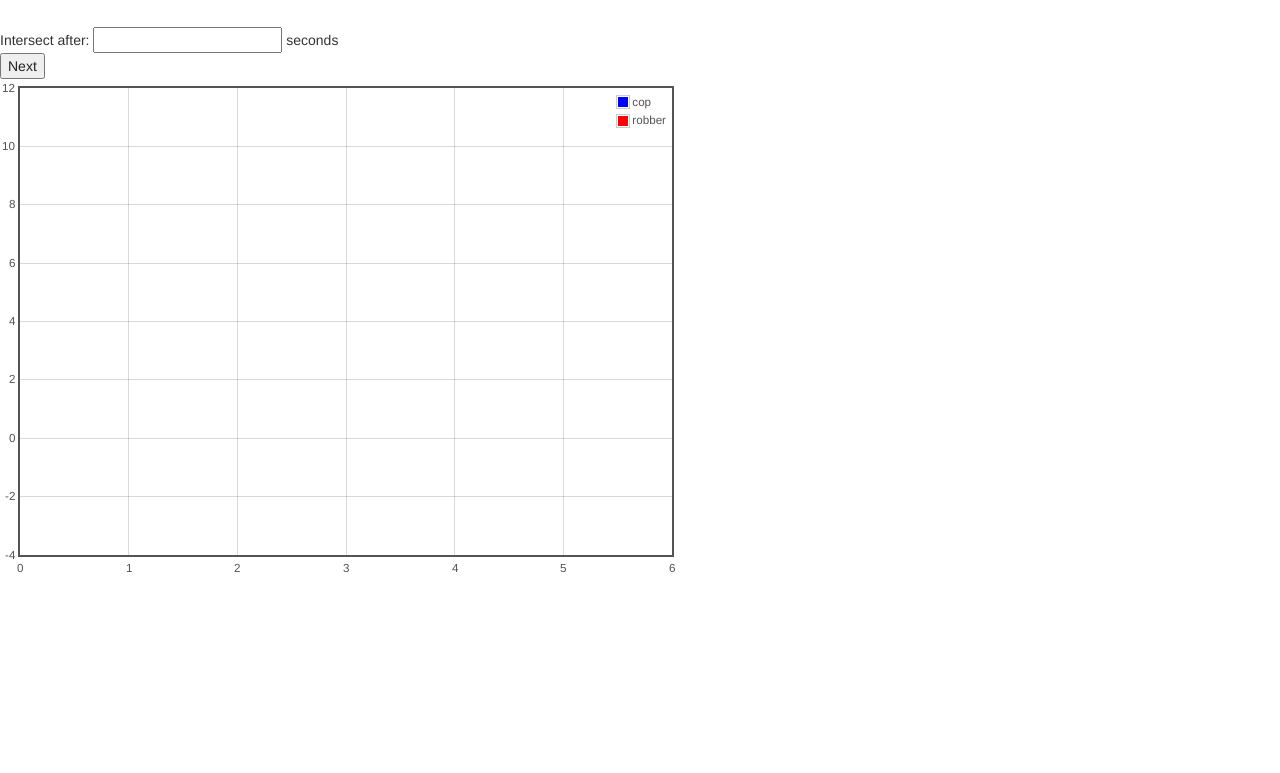
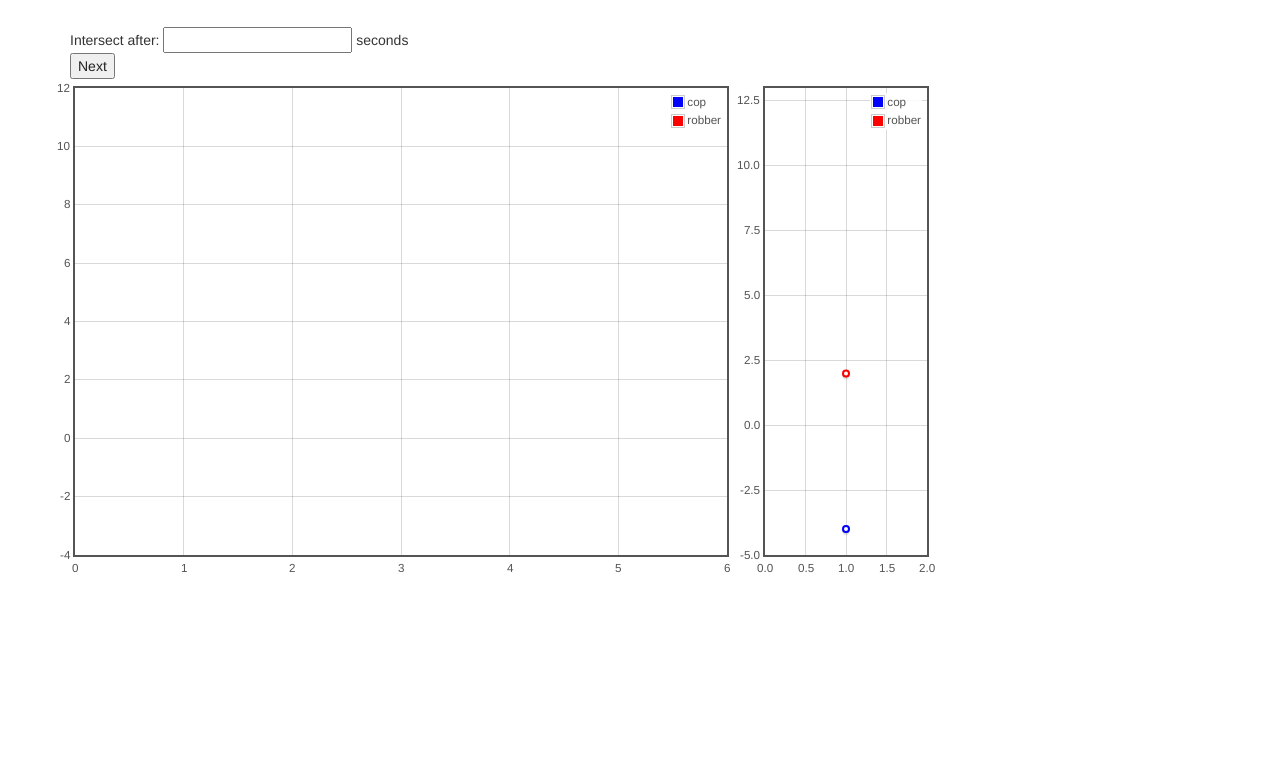
Before and after one commit to aruggles/BaroboLabHack, a plain HTML site: page html/page5.html in a window 1280 px wide. Shown: the part 146-919 px from the top of the page. After the commit the page ends 800 px from the top, so only its background shows below. Drawn offline with Linux system fonts and the light colour scheme.

Commit message:
Add position graph

```diff
--- a/html/js/copVsRobber.js
+++ b/html/js/copVsRobber.js
@@ -17,6 +17,13 @@ var xvstSeries = [
   Object.create(robber)
 ];
 
+var posSeries = [
+  Object.create(cop),
+  Object.create(robber)
+];
+posSeries[0].data = [[1, -4]];
+posSeries[1].data = [[1, 2]];
+
 var xvst = $.plot("#xvst", xvstSeries, {
   xaxis: {
     min: 0,
@@ -30,6 +37,20 @@ var xvst = $.plot("#xvst", xvstSeries, {
     tickSize: 2,
     tickDecimals: 0,
   },
+});
+
+var pos = $.plot("#pos", posSeries, {
+  xaxis: {
+    min: 0,
+    max: 2,
+  },
+  yaxis: {
+    min: -5,
+    max: 13,
+  },
+  series: {
+    points: { show: true }
+  }
 });
 
 //var pos = $.plot("#pos", posSeries);
@@ -66,12 +87,12 @@ var iterDemo = (function() {
 
     xvstSeries[0].data = d1;
     xvstSeries[1].data = d2;
-    //posSeries[0].data = [[1, y1]];
-    //posSeries[1].data = [[2, y2]];
+    posSeries[0].data = [[1, y1]];
+    posSeries[1].data = [[1, y2]];
     xvst.setData(xvstSeries);
-    //pos.setData(posSeries);
+    pos.setData(posSeries);
     xvst.draw();
-    //pos.draw();
+    pos.draw();
     if((xstop - iter) > (tolerance)) {
       setTimeout(iterDemo, timeout);
     }
--- a/html/page5.html
+++ b/html/page5.html
@@ -6,7 +6,7 @@
     <link rel="stylesheet" href="css/bootstrap.min.css">
     <link rel="stylesheet" href="css/main.css">
   </head>
-  <body>
+  <body class="container">
     <h1>BaroboLab</h1>
     <h2>Prediction</h2>
     <p>Suppose the <font color="blue">blue</font> Linkbot starts at position -3
@@ -16,9 +16,9 @@
     <br>
     Intersect after: <input id="guess" type="text" name="intersect"> seconds<br>
     <button type="button" onclick="runDemo()">Next</button>
-    <div class="demo-container">
-      <div id="xvst" class="demo-placeholder" style="width:680px; height:500px;"></div>
-      <div id="pos" class="demo-placeholder" style="width:680px; height:500px;"></div>
+    <div class="demo-container row">
+      <div id="xvst" class="col-md-8 demo-placeholder" style="width:680px; height:500px;"></div>
+      <div id="pos" class="col-md-4 demo-placeholder" style="width:200px; height:500px;"></div>
     </div>
     <script src="js/vendor/jquery-1.10.2.min.js"></script>
     <script src="js/vendor/bootstrap.min.js"></script>
```
